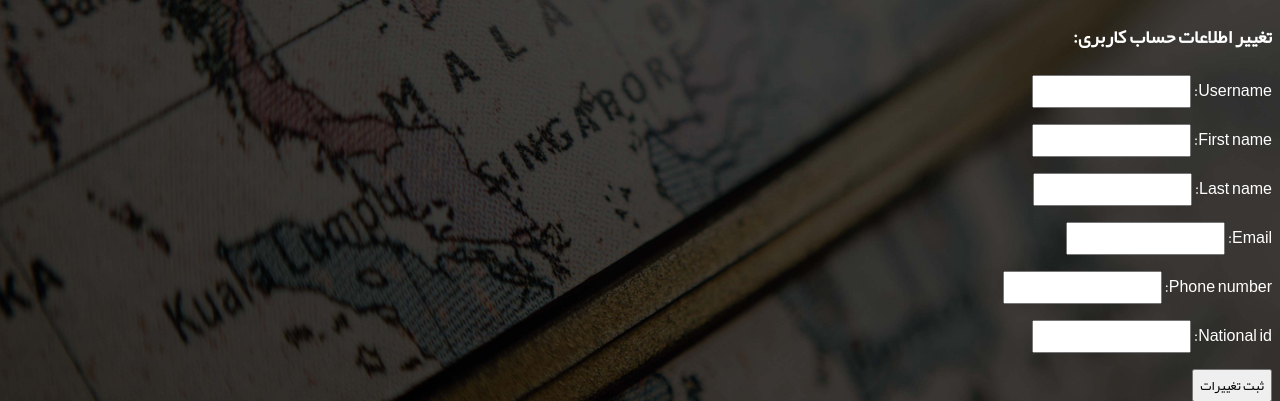
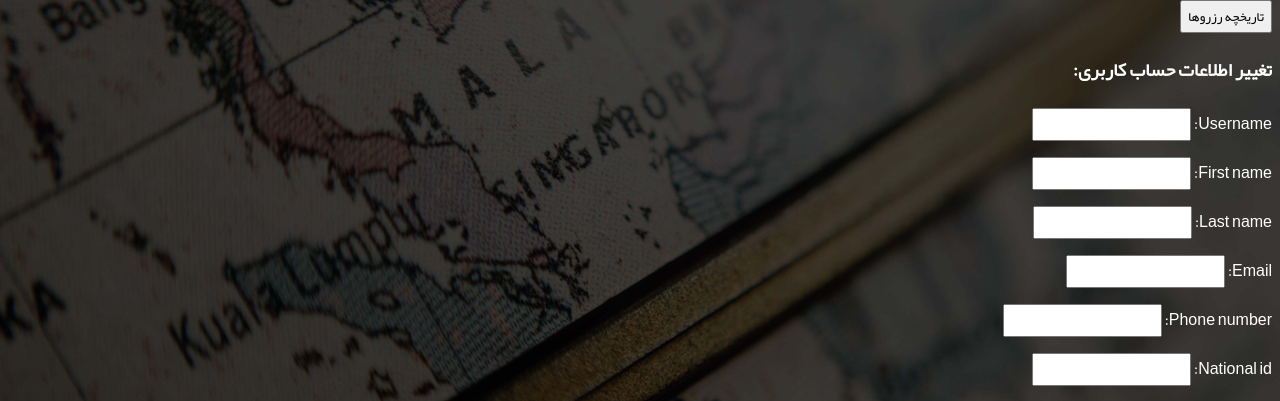
Before and after one commit to Pooryamn/Hotel-reservation-System, a Django app: template AccountApp/templates/AccountApp/profile.html in a window 1280 px wide. Shown: the part 406-807 px from the top of the page. Run offline with Django 3.2, Linux system fonts and the light colour scheme; the template is opened without the code that fills it: values that come from a table or form of the project are taken from there, others are empty; some libraries are stand-ins or nearby versions.

Commit message:
add reservation history button in profile page

```diff
--- a/AccountApp/templates/AccountApp/profile.html
+++ b/AccountApp/templates/AccountApp/profile.html
@@ -20,6 +20,7 @@
 ایمیل: {{profile.user.email}}<br>
 شماره موبایل: {{profile.phone}}<br>
 کد ملی: {{profile.national_id}}<br>
+<a href="{%url 'blog:reservation_history'%}"><button>تاریخچه رزروها</button></a>
 </div>
 
 <div style="color:white;">
```
